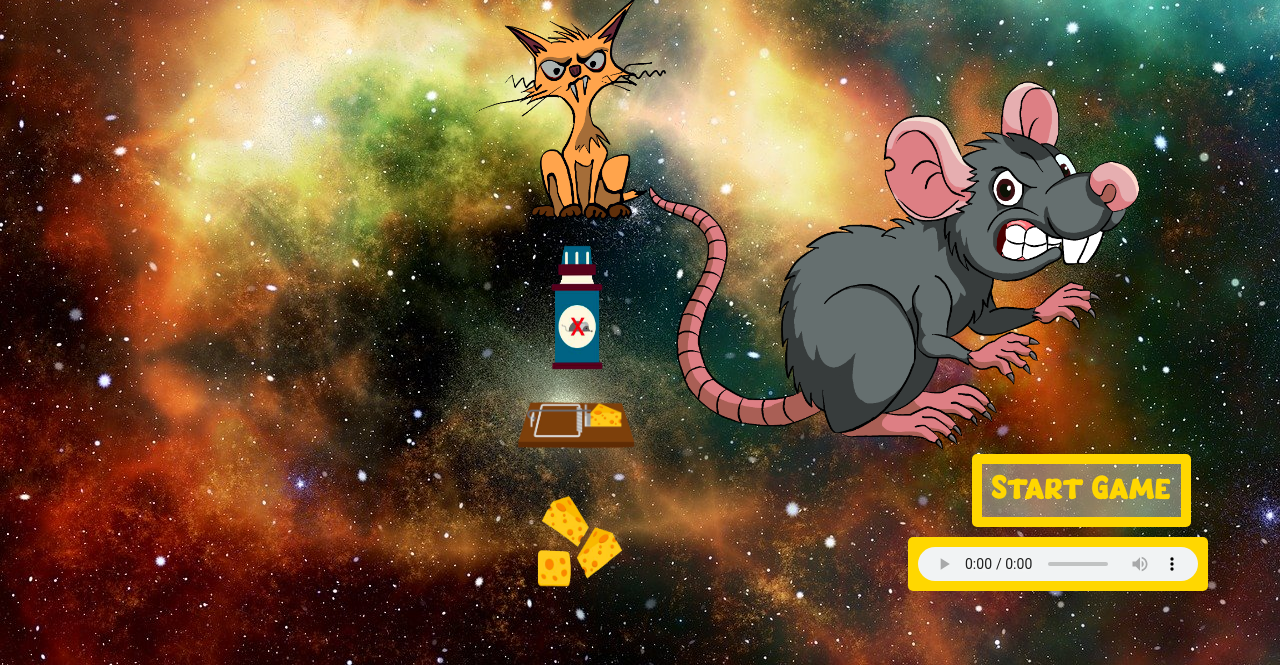
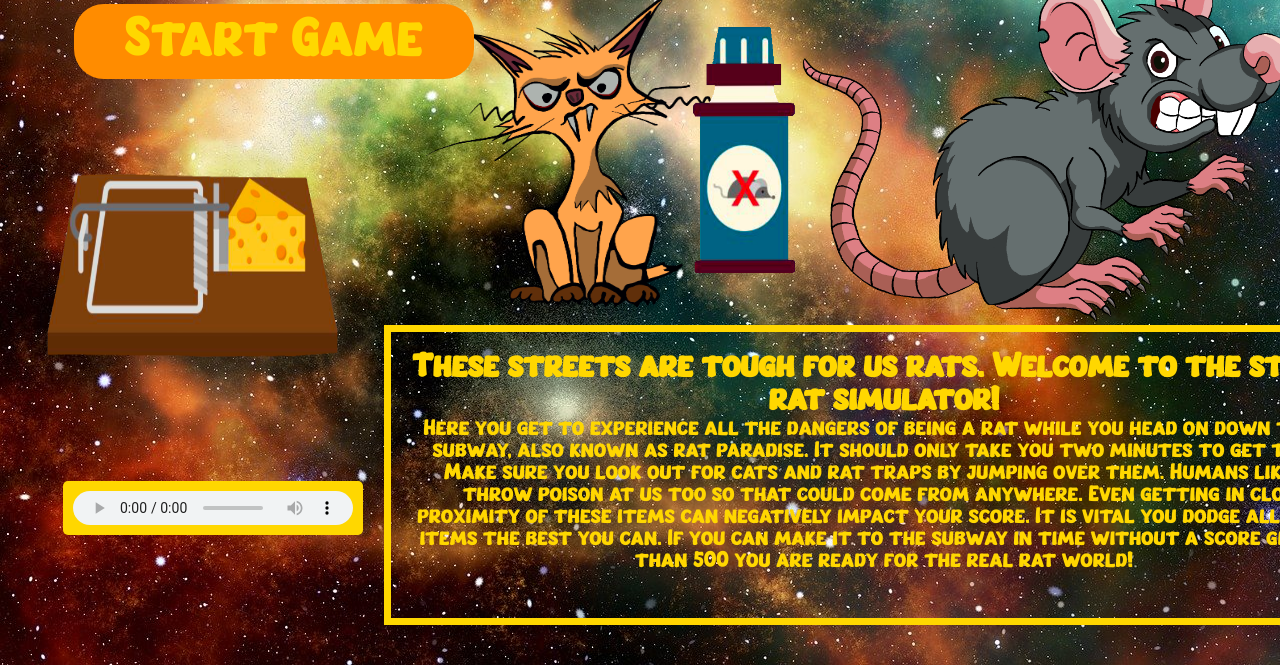
Before and after one commit to rin-11/Rat-Race-Survivor, a plain HTML site: page startgame.html in a window 1280 px wide. Shown: the part 135-800 px from the top of the page. Drawn offline with Linux system fonts and the light colour scheme.

Commit message:
rin kates- proj 1

```diff
--- a/characters.js
+++ b/characters.js
@@ -119,39 +119,7 @@ export class Trap extends Character {
                 this.x -= this.speedX;
             }
 }
-export class Cheese extends Character {
-    constructor(game){
-        // super keyword is used to access and call functions of an object's parent
-                super();
-                this.game = game;
 
-                // trap size
-                this.width = 100;
-                this.height = 50;
-
-                // starting coordinates
-                this.x= Math.random() * this.game.width * 0.5; //start from edge of canvas
-                this.y= this.game.height;
-
-                //speed
-                this.speedX= 2;
-                this.speedY= 2;
-
-                // this.hitPoints= 10;
-
-
-                // grab image element
-                this.image= document.getElementById('food');
-
-
-
-            }
-            update(){
-                super.update();
-                this.x -= this.speedX;
-                this.y -= this.speedY;
-            }
-}
 
 // collision logic
 // set debugging mode when you press 'd' which sets a rectangle around player/character/food
--- a/game.js
+++ b/game.js
@@ -13,7 +13,7 @@
 // ------------------------------------------------------------------------------------
 
 import { Player } from './player.js';
-import { Cat, Poison, Trap, Cheese } from './characters.js';
+import { Cat, Poison, Trap } from './characters.js';
 import { UserInput } from './input.js';
 import { Background } from './backgrounds.js';
 import { HealthMetric } from './metric.js';
@@ -63,12 +63,20 @@ window.addEventListener('load', function(){
             // collision detection
             this.debug = false;
 
-            // health property
-            this.health = 100;
+            // score property
+            this.collision = 0;
+            this.score = 0;
+            this.scoremax = 500;
 
 
             // health bar design
             this.fontColor = 'gold';
+
+            // timer for win game
+            this.time = 0;
+            this.maxTime = 120000; // two minutes
+            this.endGame = false;
+
 
         };
 
@@ -76,7 +84,10 @@ window.addEventListener('load', function(){
 
         // method for calculations and updating animations
         update(){
+            this.time += 300;
+            if(this.time > this.maxTime) this.endGame = true;
             this.background.update();
+            // this.player.update(this.input.keys);
             this.player.update(this.input.keys); // add key input as argument
             //enemies timer
             if(this.characterTimer > this.characterInterval){
@@ -89,7 +100,17 @@ window.addEventListener('load', function(){
             this.characters.forEach(character => {
                 character.update();
             });
-        };
+            if (this.score >= this.scoremax){
+                alert('GAME OVER! Want to try that again?')
+                reload();
+
+                if ((this.time * 0.0001) === this.maxTime)
+                alert('You did it! Want to try that again?')
+                reload();
+            }}
+
+
+
 
 // ------------------------------------------------------------------------------------
 
@@ -115,7 +136,7 @@ window.addEventListener('load', function(){
             // push method from enemies array
             this.characters.push(new Cat(this));
             this.characters.push(new Trap(this));
-            this.characters.push(new Cheese(this));
+
 
             console.log(this.characters);
         }
--- a/metric.js
+++ b/metric.js
@@ -1,11 +1,16 @@
 export class HealthMetric {
     constructor(game){
         this.game = game;
-        this.fontSize = 40;
+        this.fontSize = 45;
         this.fontFamily = 'SmackBoom';
+
     };
 
     draw(context){
+        // if(this.time > this.maxTime) this.endGame = true;
+        //     this.background.update();
+        //     this.player.update(this.input.keys)
+            ;
         // health bar properties
         context.font = this.fontSize + 'px ' + this.fontFamily;
         context.textAlign = 'center';
@@ -14,6 +19,8 @@ export class HealthMetric {
 
     // .fillText() for text to appear on progress bar
     // pull in health value from game class that is linked to collision()
-        context.fillText('Health: ' + this.game.health, 600, 50)
-    };
-}
+        context.fillText('Score: ' + this.game.score, 100, 50)
+        context.font = this.fontSize + 'px ' + this.fontFamily;
+        context.fillText('Timer: ' + (this.game.time * 0.0001).toFixed(1), 120, 100)
+//end game
+    }}
--- a/player.js
+++ b/player.js
@@ -6,6 +6,8 @@ export class Player {
 
         // point to the game object
         this.game = game;
+        // this.health = this.game.health;
+        // this.hitpoints = this.game.hitpoints;
 
         // player size
         this.width = 150;
@@ -70,16 +72,22 @@ export class Player {
             // set different hit point value for each character
 
                         // horizontal check
-            if( character.x < this.x + this.width &&
-                character.x + character.width > this.x &&
-                        // vertical check
-                character.y < this.y + this.height &&
-                character.y + character.height > this.y
-            ){ // minus health points
+                        if( character.x < this.x + this.width &&
+                            character.x + character.width > this.x &&
+                                    // vertical check
+                            character.y < this.y + this.height &&
+                            character.y + character.height > this.y
+                            )
+                                return this.game.score++/10
+                            {
+                                // character.markedForDeletion= true
+
+
+             // minus health points
             //    this.game.health + this.game.character.hitPoints;
                // further develop this by creating an array for enemies with different
                // hitpoint values and subtract based on which collision
-            } else {
+
             }
          });
     }
--- a/startgame.html
+++ b/startgame.html
@@ -4,15 +4,15 @@
     <meta charset="UTF-8">
     <meta http-equiv="X-UA-Compatible" content="IE=edge">
     <meta name="viewport" content="width=device-width, initial-scale=1.0">
-    <title>Street Rat Runne</title>
+    <title>STREET RAT SIMULATOR</title>
     <link rel="stylesheet" href="style.css">
     <link rel="shortcut icon" href="#">
 </head>
 <body>
     <div class="header">
-        <h1>STREET RAT RUNNER</h1>
+        <h1>STREET RAT SIMULATOR</h1>
     </div>
-
+    <canvas id="startgamecanvas"></canvas>
 <div class="container">
 
     <div class= "instructions"></div>
@@ -21,11 +21,17 @@
         <img id="Cat" src="assets/Cat.png" alt="cat">
         <img id="Poison" src="assets/Poison.png" alt="poison">>
         <img id="Trap" src="assets/Trap.png" alt="rattrap">
-
-        <img id="Food" src="assets/Cheese.png" alt="cheese">
     </div>
 
-
+    <div class = "instructionscontainer">
+<div class="instructions">
+        <!-- <button id="instructionbtn" onclick="openPopup()">How To Play</button>
+        <div class="popup" id="popup"> -->
+        <h2>These streets are tough for us rats. Welcome to the street rat simulator!</h2>
+        <p>Here you get to experience all the dangers of being a rat while you head on down to the subway, also known as rat paradise. It should only take you two minutes to get there. Make sure you look out for cats and rat traps by jumping over them. Humans like to throw poison at us too so that could come from anywhere. Even getting in close proximity of these items can negatively impact your score. It is vital you dodge all of the items the best you can. If you can make it to the subway in time without a score greater than 500 you are ready for the real rat world!</p>
+        <!-- <button id="closeinstructionbtn" onclick="closePopup()">Back to Game</button> -->
+    </div>
+</div>
 
 
 </div>
@@ -39,12 +45,12 @@
     Start Game
   </button>
 
-<audio id="music" autoplay controls loop>
+<audio id="music1" autoplay controls loop>
     <source src="assets/cyberpunk-street-files/music/cyberpunk-street.wav" type="audio/wav">
 </audio>
 
+    <script type="module" src="game.js"></script>
 
-    <script type= "module" src="game.js"></script>
 
 </body>
 </html>
--- a/style.css
+++ b/style.css
@@ -10,6 +10,76 @@
     box-sizing: border-box;
 }
 
+
+button {
+    background-color:darkorange;
+	border: 0;
+    margin: 10px;
+    padding: 10px;
+	outline: none;
+	cursor: pointer;
+	font-size: 32px;
+	font-weight: 500;
+	border-radius: 30px;
+	align-items:baseline;
+	justify-content: center;
+	font-family:'SmackBoom' ;
+	color:gold ;
+    width: 400px;
+    position: fixed;
+    bottom: 72%;
+    left: 5%;
+    font-size: 50px;;
+}
+
+/*
+#instructionbtn {
+	padding: 10px 60px;
+	margin: 10px;
+	background-color:darkorange;
+	border: 0;
+	outline: none;
+	cursor: pointer;
+	font-size: 32px;
+	font-weight: 500;
+    width: 400px;
+	border-radius: 30px;
+	align-items:baseline;
+	justify-content: center;
+	font-family:'SmackBoom' ;
+	color:gold ;
+	position: fixed;
+    bottom: 55%;
+    left: 15%;
+}
+
+.popup {
+	width: 400px;
+	background-color: coral;
+	border-radius: 6px;
+	position: absolute;
+	top: 40%;
+	left: 50%;
+	transform: translate(-50%, -50%);
+	text-align: center;
+	padding: 0 30px 30px;
+	color:floralwhite ;
+	font-size: 20px;
+	font-family:'SmackBoom' ;
+	font-weight: lighter;
+	visibility: hidden;
+	transition: transform 0.4s, top 0.4s;
+}
+
+.open-popup{
+	visibility: visible;
+}
+
+.popup h2 {
+	text-align: center;
+	margin-top: 10px;
+} */
+
 body {
     background-color:black;
     background-image: url('assets/background.jpg');
@@ -20,8 +90,8 @@ body {
 
 #rat {
     position: absolute;
-    top: 50%;
-    left: 70%;
+    top: 34%;
+    left: 82%;
     transform: translate(-50%, -50%);
     max-width: 100%;
     max-height: 100%;
@@ -31,43 +101,34 @@ body {
 
 #Cat {
     position: absolute;
-    top: 30%;
+    top: 35%;
     left: 45%;
     transform: translate(-50%, -50%);
     max-width: 100%;
     max-height: 100%;
-    width: 200px;
-    height: 250px;
+    width: 300px;
+    height: 350px;
 }
 #Trap {
     position: absolute;
-    top: 70%;
-    left: 45%;
+    top: 50%;
+    left: 15%;
     transform: translate(-50%, -50%);
     max-width: 100%;
     max-height: 100%;
-    width: 120px;
-    height: 50px;
+    width: 300px;
+    height: 200px;
 }
-#Food {
+
+#Poison {
     position: absolute;
-    top: 85%;
-    left: 45%;
+    top: 35%;
+    left: 58%;
     transform: translate(-50%, -50%);
     max-width: 100%;
     max-height: 100%;
-    width: 100px;
-    height: 100px;
-}
-#Poison {
-    position: absolute;
-    top: 55%;
-    left: 45%;
-    transform: translate(-50%, -50%);
-    max-width: 100%;
-    max-height: 100%;
-    width: 75px;
-    height: 150px;
+    width: 150px;
+    height:300px;
 }
 
 
@@ -76,7 +137,7 @@ body {
     font-size: 50px;
     color:gold;
     text-shadow: 2px 2px 2px rgb(87, 88, 82);
-    margin: 0px 0px 0px 0px;
+    margin: 10px 10px 10px 10px;
     top: 0px;
     padding: 5px;
     font-family: 'SmackBoom';
@@ -97,19 +158,6 @@ body {
 }
 
 
-button {
-    font-family: 'SmackBoom';
-    color: gold;
-    background-color: rgba(255, 253, 245, 0.394);
-    border: 10px solid gold;
-    border-radius: 5px;
-    margin: 50px;
-    padding: 10px;
-    position: fixed;
-    bottom: 11%;
-    left: 72%;
-    font-size: 30px;;
-}
 
 #music {
     background-color: gold;
@@ -120,3 +168,30 @@ button {
     bottom: 3%;
     left: 67%;
 }
+#music1 {
+    background-color: gold;
+    border-radius: 5px;
+    margin: 50px;
+    padding: 10px;
+    position: fixed;
+    bottom: 10%;
+    left: 1%;
+}
+
+.instructions {
+    font-family: 'SmackBoom';
+    text-align: center;
+    color: gold;
+    border: 7px solid gold;
+    font-weight: lighter;
+    padding: 20px 20px;
+    font-size: 20px;
+    width: 1000px;
+    height: 300px;
+    position: fixed;
+    bottom: 5%;
+    left: 30%;
+}
+.instructionscontainer {
+    background-color: darkorange;
+}
```
Also changed, not shown: index.html (+3 -3 lines), assets/smack_boom/Jennie on the Block.ttf (added).
